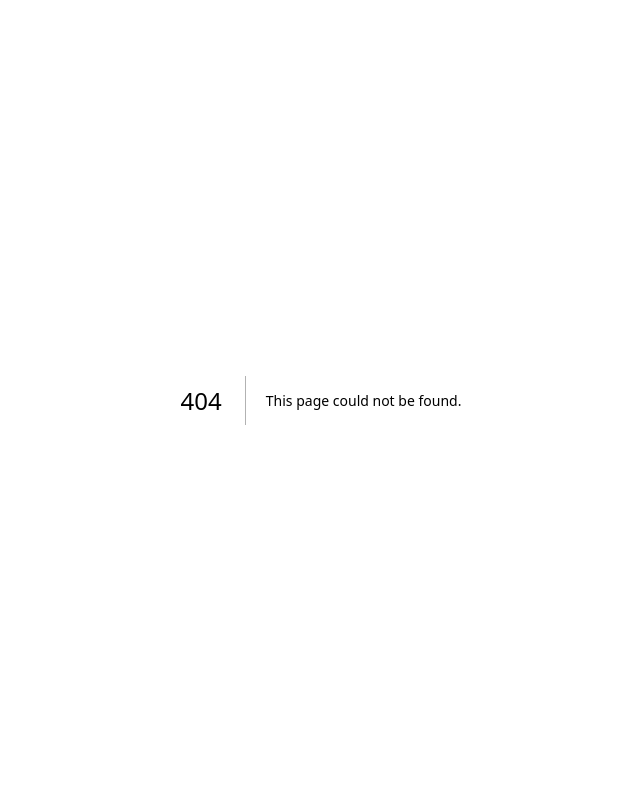
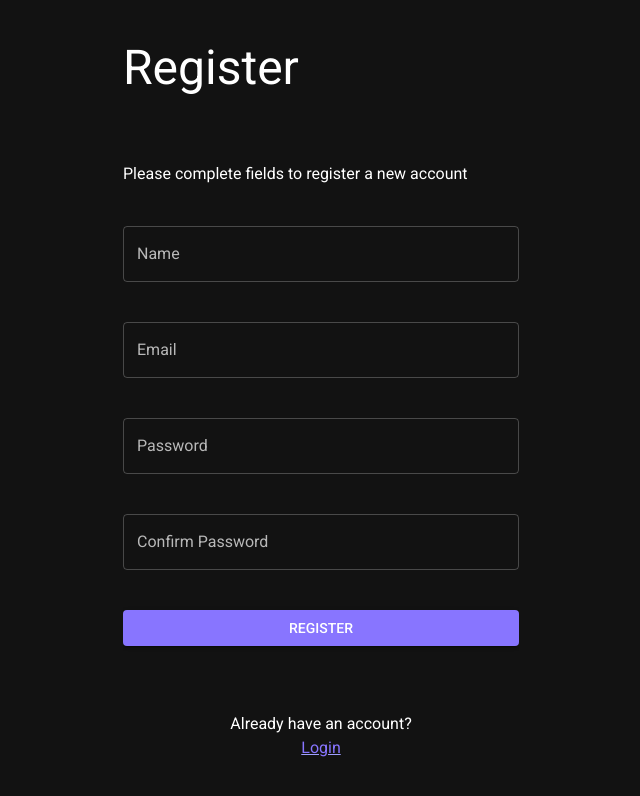
Before and after one commit to vahidid/todo-next, a Next.js app: page /register in a window 1280 px wide. Before the commit this address had no page. Shown: the top 796 px of the page, without its empty margins (319-959 px from the left). Built offline with nearby package versions, Linux system fonts and the light colour scheme.

Commit message:
Add login and register pagesx

```diff
--- a/package.json
+++ b/package.json
@@ -15,9 +15,11 @@
     "@emotion/styled": "latest",
     "@mui/icons-material": "latest",
     "@mui/material": "latest",
+    "formik": "^2.4.5",
     "next": "latest",
     "react": "latest",
-    "react-dom": "latest"
+    "react-dom": "latest",
+    "yup": "^1.3.2"
   },
   "devDependencies": {
     "@types/node": "latest",
--- a/src/app/page.tsx
+++ b/src/app/page.tsx
@@ -3,19 +3,20 @@ import Typography from '@mui/material/Typography';
 import { Stack } from '@mui/material';
 import Button from '@mui/material/Button';
 import PageWrapper from '@/components/UI/PageWrapper';
+import Link from 'next/link';
 
 export default function HomePage() {
   return (
     <PageWrapper justifyContent='space-between' py={10}>
       <Stack alignItems='center' flex={1} spacing={2}>
         <Typography variant='h3' textAlign='center'>Welcome to UpToDo</Typography>
-        <Typography variant='body2' fontWeight={500}>
+        <Typography variant='subtitle1' fontWeight='bold' textAlign='center'>
           Please login to your account or create new account to continue
         </Typography>
       </Stack>
 
       <Stack spacing={2}>
-        <Button size='large' fullWidth variant='contained' color='primary'>
+        <Button size='large' fullWidth variant='contained' color='primary' component={Link} href='/login'>
           Login
         </Button>
         <Button size='large' variant='outlined' color='primary'>
--- /dev/null
+++ b/src/app/register/page.tsx
@@ -0,0 +1,104 @@
+'use client';
+import PageWrapper from '@/components/UI/PageWrapper';
+import Typography from '@mui/material/Typography';
+import { Stack, TextField } from '@mui/material';
+import Button from '@mui/material/Button';
+import Link from 'next/link';
+import { useFormik } from 'formik';
+import * as Yup from 'yup';
+
+export default function Register() {
+  // Validation
+  const FormValidation = Yup.object().shape({
+    name: Yup.string().required('Name is required'),
+    email: Yup.string()
+      .required('Email is required')
+      .email("It's not a valid email address"),
+    password: Yup.string()
+      .required('Password is required')
+      .min(6, 'Your password is too short.'),
+    password_confirmation: Yup.string().oneOf(
+      [Yup.ref('password')],
+      'Passwords must match'
+    ),
+  });
+
+  const { values, handleChange, handleSubmit, handleBlur } = useFormik({
+    initialValues: {
+      name: '',
+      email: '',
+      password: '',
+      password_confirmation: '',
+    },
+    validationSchema: FormValidation,
+    onSubmit: () => {
+      console.log('submit');
+    },
+  });
+
+  return (
+    <PageWrapper justifyContent='space-between'>
+      <Typography variant='h3'>Register</Typography>
+
+      <Stack
+        flex={1}
+        justifyContent='center'
+        spacing={5}
+        component='form'
+        onSubmit={handleSubmit}
+      >
+        <Typography>
+          Please complete fields to register a new account
+        </Typography>
+        <TextField
+          onChange={handleChange}
+          name='name'
+          onBlur={handleBlur}
+          value={values.name}
+          label='Name'
+          variant='outlined'
+        />
+        <TextField
+          onChange={handleChange}
+          name='email'
+          onBlur={handleBlur}
+          value={values.email}
+          label='Email'
+          variant='outlined'
+        />
+        <TextField
+          onChange={handleChange}
+          name='password'
+          type='password'
+          onBlur={handleBlur}
+          value={values.password}
+          label='Password'
+          variant='outlined'
+        />
+        <TextField
+          onChange={handleChange}
+          name='password_confirmation'
+          type='password'
+          onBlur={handleBlur}
+          value={values.password_confirmation}
+          label='Confirm Password'
+          variant='outlined'
+        />
+        <Button variant='contained' fullWidth type='submit'>
+          Register
+        </Button>
+      </Stack>
+
+      <Typography textAlign='center'>Already have an account?</Typography>
+      <Link href='/login'>
+        <Typography
+          textAlign='center'
+          color='primary.main'
+          textTransform='none'
+        >
+          Login
+        </Typography>
+      </Link>
+    </PageWrapper>
+  );
+}
--- a/src/components/ThemeRegistry/ThemeRegistry.tsx
+++ b/src/components/ThemeRegistry/ThemeRegistry.tsx
@@ -5,12 +5,16 @@ import CssBaseline from '@mui/material/CssBaseline';
 import NextAppDirEmotionCacheProvider from './EmotionCache';
 import theme from './theme';
 
-export default function ThemeRegistry({ children }: { children: React.ReactNode }) {
+export default function ThemeRegistry({
+  children,
+}: {
+  children: React.ReactNode;
+}) {
   return (
     <NextAppDirEmotionCacheProvider options={{ key: 'mui' }}>
       <ThemeProvider theme={theme}>
         {/* CssBaseline kickstart an elegant, consistent, and simple baseline to build upon. */}
-        <CssBaseline />
+        <CssBaseline enableColorScheme />
         {children}
       </ThemeProvider>
     </NextAppDirEmotionCacheProvider>
--- a/src/components/UI/PageWrapper/index.tsx
+++ b/src/components/UI/PageWrapper/index.tsx
@@ -3,7 +3,7 @@ import { PropsWithChildren, forwardRef } from 'react';
 
 function PageWrapper(props: PropsWithChildren & StackProps, ref: any) {
   const { children, ...other } = props;
-  return <Stack ref={ref} height='100%' overflow='auto' {...other}>
+  return <Stack ref={ref} height='100%' overflow='auto' py={5} {...other}>
     {children}
   </Stack>;
 }
```
Also changed, not shown: src/app/login/page.tsx (added, +63 -0 lines), .eslintrc.json, .prettierrc.json, 1 other file (tests, documents, lock files or other folders).
